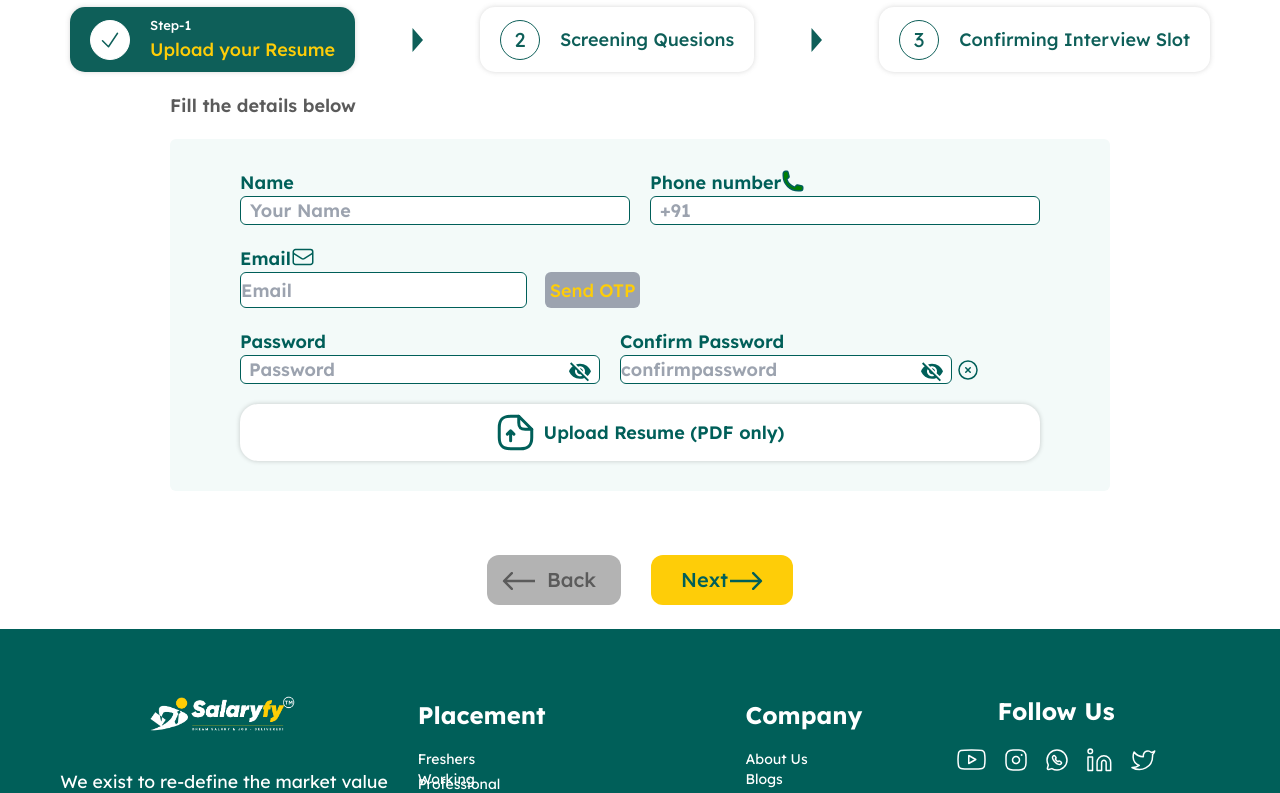
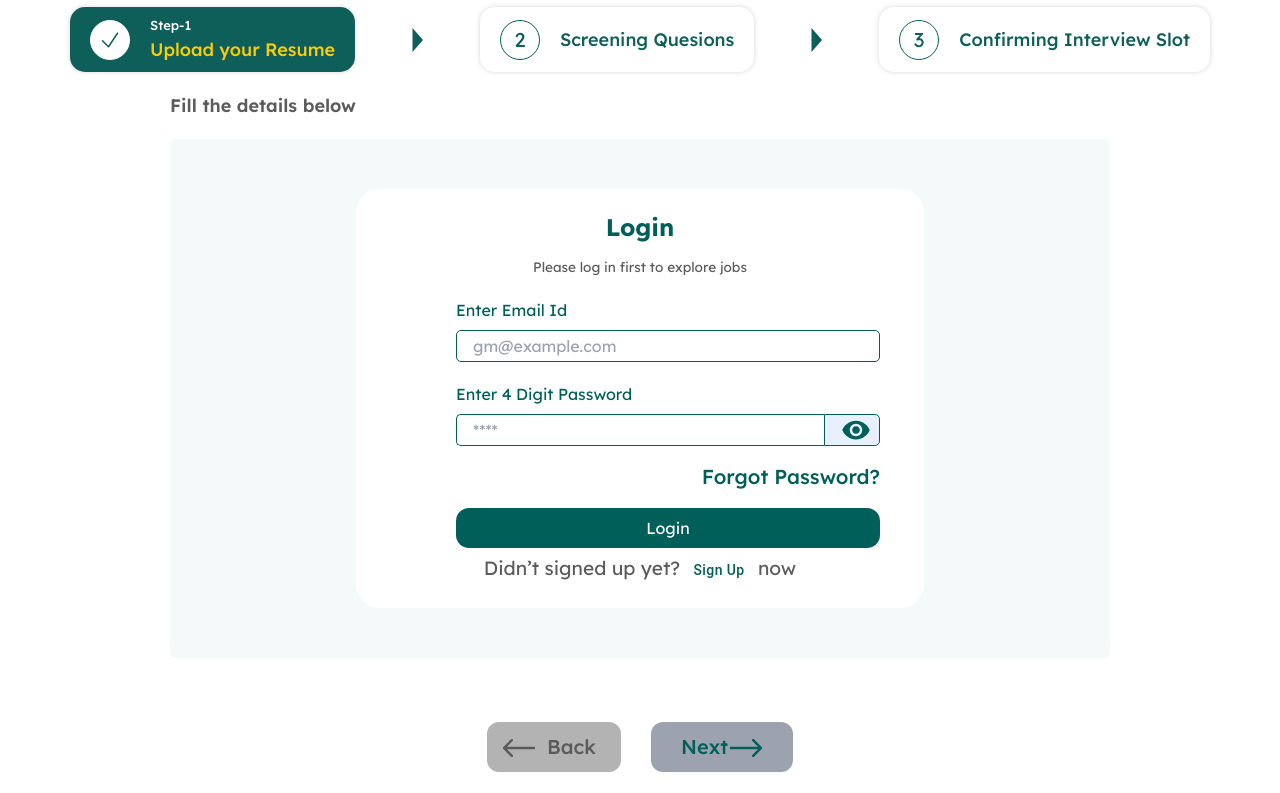
Before and after one commit to mayurkukade/Salaryfy, a React (Vite) app in the folder salaryfy/: page /questionnaire in a window 1280 px wide. Shown: the part 580-1373 px from the top of the page. Built offline with nearby package versions, Linux system fonts and the light colour scheme.

Commit message:
add login sub in subfield

```diff
--- a/salaryfy/src/features/api-integration/apiUserSlice/api-integration-user.slice.ts
+++ b/salaryfy/src/features/api-integration/apiUserSlice/api-integration-user.slice.ts
@@ -22,7 +22,7 @@ const apiIntegrationSlice = apiSlice.injectEndpoints({
     }),
     sendEmail: builder.mutation<{}, email>({
       query: (email) => ({
-        url: `/sendEmail?email=${email}`,
+        url: `/verification/sendEmail?email=${email}`,
         transformResponse: console.log(email),
         method: "POST",
         body: email,
@@ -32,7 +32,7 @@ const apiIntegrationSlice = apiSlice.injectEndpoints({
     verifyOTP: builder.mutation<{}, email>({
       query: ({ otp, email }) => ({
         transformResponse: console.log(otp, email),
-        url: `/verifyOpt?otp=${Number(otp) }&email=${email}`,
+        url: `/verification/verifyOpt?otp=${Number(otp) }&email=${email}`,
         headers: {
           "Content-Type": "application/json",
         },
--- a/salaryfy/src/features/reducers/main-steps-counter/main-steps-counter.interface.ts
+++ b/salaryfy/src/features/reducers/main-steps-counter/main-steps-counter.interface.ts
@@ -7,6 +7,7 @@
     mainStepsCounter:number
     stepTwo:number
     resStepTwo:boolean
+    verifyemailFlag:boolean
 
 }
 
--- a/salaryfy/src/features/reducers/main-steps-counter/main-steps-counter.reducer.ts
+++ b/salaryfy/src/features/reducers/main-steps-counter/main-steps-counter.reducer.ts
@@ -11,6 +11,7 @@ const initialState: Counter = {
   mainStepsCounter: 0,
   stepTwo: 0,
   resStepTwo: false,
+  verifyemailFlag:false
 };
 
 const stepOneCounterSlice = createSlice({
@@ -52,6 +53,9 @@ const stepOneCounterSlice = createSlice({
       console.log(actions.payload);
       console.log(state.resStepTwo);
     },
+    verifyEmailFlagSelector:(state,actions:PayloadAction<boolean>) =>{
+      state.verifyemailFlag = actions.payload
+    }
 
 
   },
@@ -68,6 +72,7 @@ export const {
   emailStepsCounterDecrement,
   confirmStepsCounterDecrement,
   resSteptwoSelector,
+  verifyEmailFlagSelector
 } = stepOneCounterSlice.actions;
 export const phoneNumberCounterSelector = (state: RootState) =>
   state.mainStepsCounter.phoneNumberCounter;
--- a/salaryfy/src/modules/questionnaire/components/bottom-navigation-bar.component.tsx
+++ b/salaryfy/src/modules/questionnaire/components/bottom-navigation-bar.component.tsx
@@ -1,10 +1,10 @@
 import { useSelector } from "react-redux";
 import { useNavigate } from "react-router-dom";
 import { RootState } from "../../../store/app.store";
-import { resSteptwoSelector } from "../../../features/reducers/main-steps-counter/main-steps-counter.reducer";
+
 import { toast } from "react-toastify";
 import { useRegisterMutation } from "../../../features/api-integration/apiUserSlice/api-integration-user.slice";
-
+import { verifyEmailFlagSelector } from "../../../features/reducers/main-steps-counter/main-steps-counter.reducer";
 // // For Accepting Props
 // interface BottomPageNavigationBarProps {
 //   currentPage
@@ -23,13 +23,20 @@ export default function BottomPageNavigationBar() {
   const resSteptwoSelector = useSelector(
     (state: RootState) => state.mainStepsCounter.resStepTwo
   );
+
+  const verifyEmailFlagSelector = useSelector((state:RootState)=>state.mainStepsCounter.verifyemailFlag)
+  console.log(!verifyEmailFlagSelector)
   console.log(currentRoutee);
   console.log(registerFormData[0]);
-  console.log(resSteptwoSelector);
+  console.log(resSteptwoSelector && verifyEmailFlagSelector);
   const currentRoute = window.location.href.slice(22);
   console.log(currentRoute);
 
-
+  let nextButtonDisabled
+  if(currentRoute === 'questionnaire'){
+    nextButtonDisabled = resSteptwoSelector && verifyEmailFlagSelector
+  }
+console.log(!nextButtonDisabled)
   const navigate = useNavigate();
 
   const nextHandler = async (e: React.MouseEvent<HTMLButtonElement>) => {
@@ -108,7 +115,7 @@ export default function BottomPageNavigationBar() {
       <button
         className="flex items-center bg-[#FECD08] px-[1.5em] py-[0.5em] rounded-xl mx-[1em] text-[2em] font-medium mr-[0.5em] text-[#005F59] cursor-pointer  disabled:bg-gray-400 disabled:cursor-not-allowed "
         onClick={nextHandler}
-        disabled={currentRoute== 'questionnaire'?!resSteptwoSelector:undefined}
+        disabled={!nextButtonDisabled}
       >
         Next
         <span className="" style={{ transform: "scaleX(-1)" }}>
@@ -128,9 +135,3 @@ export default function BottomPageNavigationBar() {
     </div>
   );
 }
-function dispatch(arg0: {
-  payload: boolean;
-  type: "mainStepsCounter/resSteptwoSelector";
-}) {
-  throw new Error("Function not implemented.");
-}
--- /dev/null
+++ b/salaryfy/src/modules/questionnaire/pages/LoginSub.tsx
@@ -0,0 +1,151 @@
+import React from 'react'
+import { Link } from 'react-router-dom';
+import Cookies from 'js-cookie';
+import { useDispatch } from 'react-redux';
+import { useLoginMutation } from '../../../features/api-integration/apiUserSlice/api-integration-user.slice';
+import { toast } from 'react-toastify';
+import { useState } from 'react';
+import { useNavigate } from 'react-router-dom';
+import VisibilityIcon from "@mui/icons-material/Visibility";
+import VisibilityOffIcon from "@mui/icons-material/VisibilityOff";
+import { setToken } from '../../../features/reducers/authReducers/auth-slice-reducer';
+import { Button } from '@mui/material';
+
+interface LoginSubProps {
+    setToggleLoginRegister: (value: boolean) => void;
+    toggleLoginRegister: boolean;
+  }
+
+  const LoginSub: React.FC<LoginSubProps>  = ({ setToggleLoginRegister, toggleLoginRegister }) => {
+    const [userName, setUserName] = useState<string>("");
+    const navigate = useNavigate();
+
+  const dispatch = useDispatch()
+    const [login,{isLoading,isSuccess,isError}] = useLoginMutation();
+    console.log(isLoading, isError);
+
+    const [password, setpassword] = useState<string>("");
+
+
+
+    const LoginSubmitHandler = async (e: React.MouseEvent<HTMLButtonElement>) => {
+      e.preventDefault();
+
+      try {
+        const response = await login({ username: userName, password });
+        console.log(response);
+        if (response?.data) {
+          const token: string = response.data; // Access the actual token data
+          console.log(token);
+          dispatch(setToken(token));
+          Cookies.set("jwtToken", token);
+
+          toast.success("Successfully logged in", {
+            position: "top-center",
+            autoClose: 2000,
+            hideProgressBar: false,
+            closeOnClick: true,
+            draggable: true,
+            progress: undefined,
+            theme: "light",
+          });
+
+          navigate("/questionnaire/screening-questions"); // Make sure your routing is correctly set up
+        } else {
+          console.error("Login error");
+        }
+        if (response.error) {
+          toast.error("Unsuccesful login", {
+            position: "top-center",
+            autoClose: 2000,
+            hideProgressBar: false,
+            closeOnClick: true,
+            draggable: true,
+            progress: undefined,
+            theme: "light",
+          });
+        }
+      } catch (error) {
+        console.error("Unexpected error:", error);
+      }
+    };
+
+    //  Hook for toggling Show and Hide password
+    const [showPassword, setShowPassword] = useState(false);
+  return (
+    <>
+       <div className="bg-[#F3FAF9] p-5 flex justify-center items-center">
+      <div className="w-[35.5rem] h-auto p-5 rounded-3xl bg-[#fff] shadow-[7px 16px 56px 1px rgba(0, 0, 0, 0.10)] text-darkGreen">
+        <h1 className=" text-center text-[1.5rem] font-[700] font-Lexend">
+          Login
+        </h1>
+        <div className="text-[0.85rem] font-[400] mt-3 text-center text-grey">
+          <h2 className="">Please log in first to explore jobs</h2>
+          {/* <h2 className="">send OTP to you</h2> */}
+        </div>
+        <div className="text-[1rem] font-[400] mt-5 ml-[5rem] ">
+          <h2>Enter Email Id</h2>
+          <input
+            type="email"
+            onChange={(e) => setUserName(e.target.value)}
+            value={userName}
+            placeholder="gm@example.com"
+            className="w-[26.5rem] h-[2rem] rounded-[0.3125rem] border-[1px] border-solid border-darkGreen mt-2 pl-4 placeholder-green-500::placeholder"
+          />
+
+          <h2 className="mt-5 text-[1]">Enter 4 Digit Password</h2>
+            <input
+              type={showPassword ? "text" : "password"}
+              value={password}
+              onChange={(e) => setpassword(e.target.value)}
+              placeholder="****"
+              className="w-[23rem] h-[2rem]  border-[1px] border-solid border-darkGreen mt-2 pl-4 placeholder-green-500::placeholder rounded-l-[0.3125rem] border-l"
+              style={{borderRight:"None"}}
+            />
+
+            <button
+              onClick={() => {
+                setShowPassword(showPassword ? false : true);
+              }}
+              className="h-auto border-[1px] border-solid border-darkGreen bg-[#E8F0FE] pr-2  pl-4 absolute mt-[8px] rounded-r-[0.3125rem] border-r"
+
+            >
+              {showPassword ? <VisibilityOffIcon style={{ fontSize: '30px' }}/> : <VisibilityIcon style={{ fontSize: '30px' }} />}
+            </button>
+
+
+          <div className="text-[1.26544rem] w-[26.5rem] flex justify-end mt-4  text-darkGreen font-medium	 ">
+            <Link to={"/"} className="border-b border-darkGreen ">
+              {" "}
+              Forgot Password?
+            </Link>
+          </div>
+
+          <button
+            type="submit"
+            className="mt-4 w-[26.5rem] h-[2.5rem] bg-darkGreen text-[#fff] rounded-[0.81694rem]"
+            onClick={LoginSubmitHandler}
+          >
+            Login
+          </button>
+        </div>
+        <div className="text-grey text-center mt-1  text-[1.2rem]">
+          <h2>
+            Didn’t signed up yet?{" "}
+            <Button
+            onClick={()=>setToggleLoginRegister(!toggleLoginRegister)}
+              className="border-b text-darkGreen border-darkGreen font-medium"
+            >
+              Sign Up
+            </Button>{" "}
+            now
+          </h2>
+        </div>
+      </div>
+    </div>
+
+    </>
+  )
+}
+
+export default LoginSub
--- a/salaryfy/src/modules/questionnaire/pages/personal-details.page.tsx
+++ b/salaryfy/src/modules/questionnaire/pages/personal-details.page.tsx
@@ -1,13 +1,17 @@
 import UserJobDetails from "../components/job-details.component";
-
+import Cookies from "js-cookie";
+import { useNavigate } from "react-router-dom";
 import SubSteps from "../components/sub-steps.component";
 import { useRef, useState, useEffect, CSSProperties, ChangeEvent } from "react";
 import OTPInput from "react-otp-input";
 import { toast } from "react-toastify";
+import { Link } from "react-router-dom";
 import VisibilityIcon from "@mui/icons-material/Visibility";
 import VisibilityOffIcon from "@mui/icons-material/VisibilityOff";
 import "react-toastify/dist/ReactToastify.css";
+
 import {
+  useLoginMutation,
   useRegisterMutation,
   useSendEmailMutation,
   useVerifyOTPMutation,
@@ -23,13 +27,18 @@ import {
   phoneNumberStepsCounterDecrement,
   phoneNumberStepsCounterIncrement,
   resSteptwoSelector,
+  verifyEmailFlagSelector,
 } from "../../../features/reducers/main-steps-counter/main-steps-counter.reducer";
 
-import { useSelector } from "react-redux";
+import { useDispatch, useSelector } from "react-redux";
 import { RootState } from "../../../store/app.store";
 import { registerFormQuestionnaire } from "../../../features/reducers/questionnaire-register-form/questionnaire-register-form.slice";
 import { useUploadFileMutation } from "../../../features/api-integration/user-profile/user-profile.slice";
 import { FILE_UPLOAD_TYPES } from "../constants/file-upload.enum";
+import { Login } from "../../../pages/Login";
+import { setToken } from "../../../features/reducers/authReducers/auth-slice-reducer";
+import LoginSub from "./LoginSub";
+import { Button } from "@mui/material";
 
 const USER_REGEX: RegExp = /^[a-zA-Z]{4,}$/;
 const INDIAN_MOBILE_REGEX: RegExp = /^(\+91|0)?[6789]\d{9}$/;
@@ -48,7 +57,7 @@ type SubmitRegister = {
 };
 
 export default function QuestionnairePersonalDetails() {
-  const userId = useSelector((state:RootState)=>state.authSlice.userId)
+  const userId = useSelector((state: RootState) => state.authSlice.userId);
 
   const [submitRegister, setSubmitRegister] = useState<SubmitRegister>({
     email: "",
@@ -64,11 +73,13 @@ export default function QuestionnairePersonalDetails() {
   const [imageUploadApi] = useUploadFileMutation();
 
   function onResumeUpload(imageFile: File) {
-    if (!userId) { return; }
-    const formData = new FormData()
-    formData.append('image', imageFile);
-    formData.append('documentType', FILE_UPLOAD_TYPES.USER_RESUME);
-    formData.append('userId', userId);
+    if (!userId) {
+      return;
+    }
+    const formData = new FormData();
+    formData.append("image", imageFile);
+    formData.append("documentType", FILE_UPLOAD_TYPES.USER_RESUME);
+    formData.append("userId", userId);
 
     imageUploadApi(formData);
   }
@@ -80,7 +91,10 @@ export default function QuestionnairePersonalDetails() {
       {/* STEPS */}
       <div className="py-[2em] px-[3em] h-[100%]">
         <SubSteps />
-        <PersonalDetails onResumeUpload={onResumeUpload} setSubmitRegister={setSubmitRegister} />
+        <PersonalDetails
+          onResumeUpload={onResumeUpload}
+          setSubmitRegister={setSubmitRegister}
+        />
         {/* <BottomPageNavigationBar /> */}
       </div>
     </div>
@@ -113,7 +127,7 @@ const NameComponent: React.FC<PersonDetails> = (props) => {
           />
         </div>
         {props.userFocus && props.fullName && !props.validName ? (
-          <p>
+          <p className="text-[#fe4a08]">
             4 to 24 characters.
             <br />
             Must begin with a letter.
@@ -197,8 +211,22 @@ const EmailComponent: React.FC<EmailComponent> = (props) => {
     e.preventDefault();
     setLoading(true);
     try {
-      await email(props.email);
-      toast.success("otp is send to your email address", {
+      const res = await email(props.email);
+
+      if (res?.error) {
+        toast.error(`${res?.error.data.message}`, {
+          position: "top-center",
+          autoClose: 2000,
+          hideProgressBar: false,
+          closeOnClick: true,
+
+          draggable: true,
+          progress: undefined,
+          theme: "light",
+        });
+        setLoading(false);
+      } else {
+        toast.success(`${res.data.message}`, {
           position: "top-center",
           autoClose: 2000,
           hideProgressBar: false,
@@ -210,6 +238,7 @@ const EmailComponent: React.FC<EmailComponent> = (props) => {
         });
         setLoading(false);
         toggleContent();
+      }
     } catch (error) {
       console.log(error);
     }
@@ -411,78 +440,24 @@ const ComfirmPassword: React.FC<ComfirmPassword> = (props) => {
   );
 };
 
-// const ComfirmPassword: React.FC<ComfirmPassword> = (props) => {
-//   console.log(props.confirmpassword);
-//   console.log(props.matchpassword);
-//   const [showPassword,setShowPassword] = useState(false)
-//   const content =
-//     props.matchpassword && props.confirmFocus ? (
-//       <svg
-//         xmlns="http://www.w3.org/2000/svg"
-//         fill="none"
-//         viewBox="0 0 24 24"
-//         strokeWidth={1.5}
-//         stroke="currentColor"
-//         className="w-6 h-6"
-//       >
-//         <path
-//           strokeLinecap="round"
-//           strokeLinejoin="round"
-//           d="M9 12.75L11.25 15 15 9.75M21 12a9 9 0 11-18 0 9 9 0 0118 0z"
-//         />
-//       </svg>
-//     ) : (
-//       <svg
-//         xmlns="http://www.w3.org/2000/svg"
-//         fill="none"
-//         viewBox="0 0 24 24"
-//         strokeWidth={1.5}
-//         stroke="currentColor"
-//         className="w-6 h-6"
-//       >
-//         <path
-//           strokeLinecap="round"
-//           strokeLinejoin="round"
-//           d="M9.75 9.75l4.5 4.5m0-4.5l-4.5 4.5M21 12a9 9 0 11-18 0 9 9 0 0118 0z"
-//         />
-//       </svg>
-//     );
-
-//   return (
-//     <div className="flex flex-col flex-grow text-[#005F59] font-semibold text-[1.8em] md:max-w-[50%]">
-//       <div>ConfirmPassword</div>
-//       <div className="flex gap-[1em]">
-//         <input
-//            type={showPassword ? "text" : "password"}
-//           onChange={(e) => props.setConfirmpassword(e.target.value)}
-//           value={props.confirmpassword}
-//           placeholder="confirmpassword"
-//           autoComplete="off"
-//           onFocus={() => props.setConfirmFocus(true)}
-//           onBlur={() => props.setConfirmFocus(false)}
-//           className="flex-grow border border-[#005F59] border-solid rounded-md outline-none"
-//         />
-//         {content}
-//       </div>
-//     </div>
-//   );
-// };
-
-function UploadResumeComponent( { onResumeUpload }: { onResumeUpload: (i: File) => void } ) {
+function UploadResumeComponent({
+  onResumeUpload,
+}: {
+  onResumeUpload: (i: File) => void;
+}) {
   const uploadFileRef = useRef<HTMLInputElement | null>(null);
 
   function onClicked() {
-    console.log('clicked');
+    console.log("clicked");
     uploadFileRef.current?.click();
   }
 
   function onFileUpload(event: ChangeEvent<HTMLInputElement>) {
-
     const selectedFile = event.target.files && event.target.files[0];
     if (selectedFile) {
       onResumeUpload(selectedFile);
       if (uploadFileRef.current) {
-        uploadFileRef.current.value = '';
+        uploadFileRef.current.value = "";
       }
     }
   }
@@ -535,13 +510,13 @@ function UploadResumeComponent( { onResumeUpload }: { onResumeUpload: (i: File)
             id="resume-upload"
             accept="application/pdf,application/vnd.ms-excel"
             style={{ display: "none" }}
-          onChange={onFileUpload} ref={uploadFileRef}
+            onChange={onFileUpload}
+            ref={uploadFileRef}
           />
         </div>
         <div>Upload Resume (PDF only)</div>
       </div>
     </div>
-
   );
 }
 
@@ -551,6 +526,7 @@ const Verified = (props: PropT): JSX.Element => {
   const [otp, setOtp] = useState<string>("");
 
   const [verifyOTP] = useVerifyOTPMutation();
+  const dispatch = useDispatch();
   console.log(otp);
   console.log(props.email);
   const email = props.email;
@@ -562,7 +538,11 @@ const Verified = (props: PropT): JSX.Element => {
       const response = await verifyOTP({ otp, email });
       console.log(response);
       // Assuming the response structure doesn't have an "error" property
-      toast.success("OTP has been sent to your email address", {
+
+      if (response) {
+        if (response?.error) {
+          dispatch(verifyEmailFlagSelector(false));
+          toast.error("OTP is not verified", {
             position: "top-center",
             autoClose: 2000,
             hideProgressBar: false,
@@ -571,8 +551,33 @@ const Verified = (props: PropT): JSX.Element => {
             progress: undefined,
             theme: "light",
           });
+        } else if (response?.data) {
+          toast.success("otp verified successfully", {
+            position: "top-center",
+            autoClose: 2000,
+            hideProgressBar: false,
+            closeOnClick: true,
+            draggable: true,
+            progress: undefined,
+            theme: "light",
+          });
+          dispatch(verifyEmailFlagSelector(true));
+        }
+      } else {
+        toast.error("OTP is not verified", {
+          position: "top-center",
+          autoClose: 2000,
+          hideProgressBar: false,
+          closeOnClick: true,
+          draggable: true,
+          progress: undefined,
+          theme: "light",
+        });
+        dispatch(verifyEmailFlagSelector(false));
+      }
     } catch (error) {
       console.log("API call error:", error);
+      dispatch(verifyEmailFlagSelector(false));
     }
   };
   const inputStyle: CSSProperties = {
@@ -639,13 +644,19 @@ const Verified = (props: PropT): JSX.Element => {
   );
 };
 
-const PersonalDetails = ( { onResumeUpload } : { onResumeUpload: (i: File) => void } ): JSX.Element => {
-
+const PersonalDetails = ({
+  onResumeUpload,
+}: {
+  onResumeUpload: (i: File) => void;
+}): JSX.Element => {
   const [register, { isLoading, isError, isSuccess }] = useRegisterMutation();
 
   const userRef = useRef<HTMLInputElement>(null);
 
   const dispatch = useAppDispatch();
+
+  const token = localStorage.getItem("userToken");
+  console.log(token);
 
   const [fullName, setfullName] = useState<string>("");
   const [validName, setValidName] = useState(false);
@@ -669,6 +680,7 @@ const PersonalDetails = ( { onResumeUpload } : { onResumeUpload: (i: File) => vo
   const [confirmFocus, setConfirmFocus] = useState(false);
 
   const [showVerifyedOTP, setShowVerifyedOTP] = useState(false);
+  const [toggleLoginRegister, setToggleLoginRegister] = useState(false);
   const role = "USER";
   const userProfileType = "fresher";
   const date = "2022-08-21";
@@ -818,14 +830,21 @@ const PersonalDetails = ( { onResumeUpload } : { onResumeUpload: (i: File) => vo
 
   console.log(validpassword);
   console.log(matchpassword);
+console.log(toggleLoginRegister)
   return (
     <div className="flex flex-col gap-[2em] md:px-[10em]">
       <div className="font-semibold text-[1.8em] text-[#5B5B5B]">
         Fill the details below
       </div>
 
-      <div className="">
       <div className="bg-[#F3FAF9] rounded-md py-[3em] px-[2em] md:px-[7em] gap-[2em] flex flex-col">
+        <div className={toggleLoginRegister ? "hidden" : undefined}>
+          <LoginSub
+            setToggleLoginRegister={setToggleLoginRegister}
+            toggleLoginRegister={toggleLoginRegister}
+          />
+        </div>
+        <div className={!toggleLoginRegister ? "hidden" : undefined}>
           <div className="flex flex-col md:flex-row gap-[2em]">
             <NameComponent
               userRef={userRef}
@@ -875,15 +894,18 @@ const PersonalDetails = ( { onResumeUpload } : { onResumeUpload: (i: File) => vo
             />
           </div>
           <UploadResumeComponent onResumeUpload={onResumeUpload} />
-          {/* <button
-          <UploadResumeComponent onResumeUpload={onResumeUpload} />
-          <button
-            className="bg-[#005F59] text-xl cursor-pointer h-[40px] text-[#FECD08] rounded-md font-medium p-[0.25em] text-[1em]   disabled:bg-gray-400 disabled:cursor-not-allowed "
-            // onClick={regiterDispatchHandler}
-            disabled={contentDisabled}
+          <div className="text-grey text-center mt-1  text-[1.2rem]">
+          <h2>
+            Didn’t signed up yet?{" "}
+            <Button
+            onClick={()=>setToggleLoginRegister(!toggleLoginRegister)}
+              className="border-b text-darkGreen border-darkGreen font-medium"
             >
-            Submit
-          </button> */}
+              Log In
+            </Button>{" "}
+            now
+          </h2>
+        </div>
         </div>
       </div>
     </div>
--- a/salaryfy/src/pages/Login.tsx
+++ b/salaryfy/src/pages/Login.tsx
@@ -5,12 +5,11 @@ import { useNavigate } from "react-router-dom";
 import Cookies from "js-cookie";
 import { RootState } from "@reduxjs/toolkit/dist/query/core/apiState";
 import { useLoginMutation } from "../features/api-integration/apiUserSlice/api-integration-user.slice";
-const EMAIL_REGEX: RegExp = /^[A-Z0-9._%+-]+@[A-Z0-9.-]+\.[A-Z]{2,}$/i;
 import { toast } from "react-toastify";
 import { useDispatch, useSelector } from "react-redux";
 import {
   setToken,
-  clearToken,
+
 } from "../features/reducers/authReducers/auth-slice-reducer";
 import VisibilityIcon from "@mui/icons-material/Visibility";
 import VisibilityOffIcon from "@mui/icons-material/VisibilityOff";
```
Also changed, not shown: salaryfy/src/modules/questionnaire/pages/schedule-interview.page.tsx (+39 -68 lines). Lines whose indentation alone changed are shown as unchanged.
